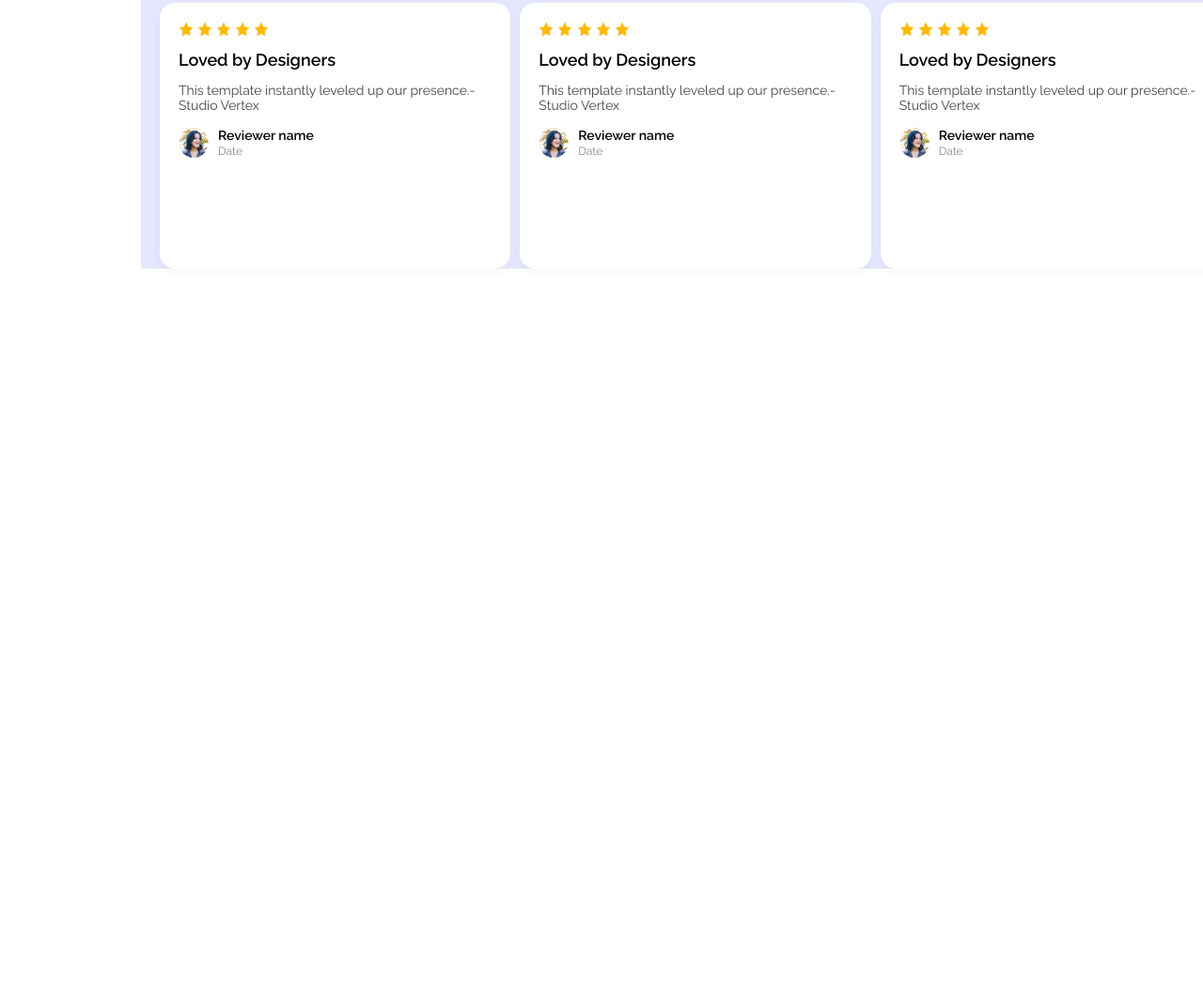
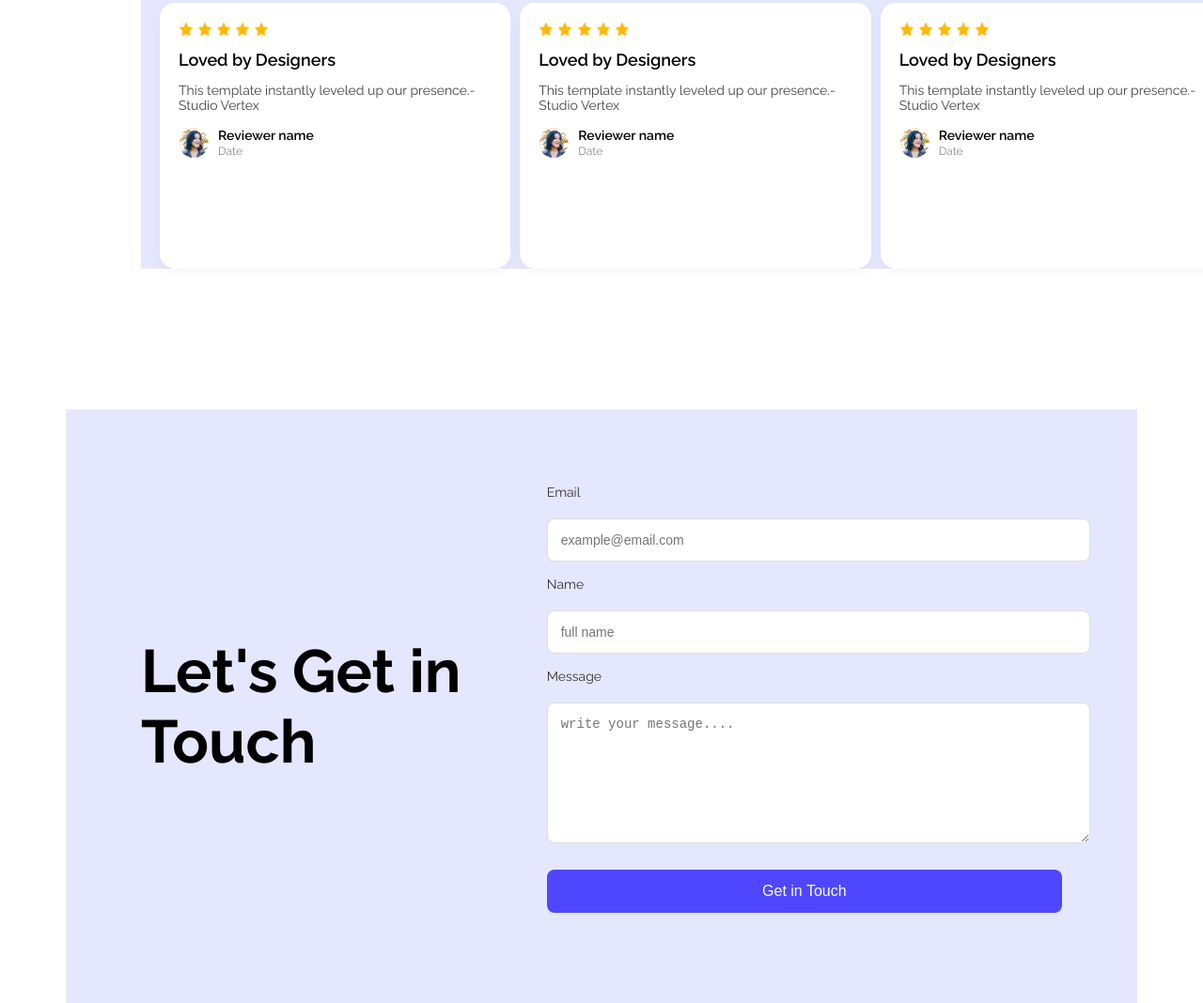
Before and after one commit to asmrubel/ASSIGNMENT-FINAL, a plain HTML site: page index.html in a window 1280 px wide. Shown: the part 1942-3010 px from the top of the page at 94% size. Before the commit the page ends 2378 px from the top, so only its background shows below. Drawn offline with Linux system fonts and the light colour scheme.

Commit message:
contact section added

```diff
--- a/index.html
+++ b/index.html
@@ -120,6 +120,27 @@
   </div>
 </section>
 
+<section class="contact-section">
+  <div class="contact-left">
+    <h1>Let's Get in<br>Touch</h1>
+  </div>
+
+  <form class="contact-form">
+    <label for="email">Email</label>
+    <input type="email" id="email" placeholder="example@email.com">
+
+    <label for="name">Name</label>
+    <input type="text" id="name" placeholder="full name">
+
+    <label for="message">Message</label>
+    <textarea id="message" placeholder="write your message...."></textarea>
+
+    <button type="submit">Get in Touch</button>
+  </form>
+</section>
+
+
+
 
   <footer>
 
--- a/style.css
+++ b/style.css
@@ -74,7 +74,8 @@ body {
 
 .focus-btn:hover,
 .signup-btn:hover,
-.action-btn:hover {
+.action-btn:hover,
+.contact-form button:hover {
   background-color: #3730a3;
 }
 
@@ -264,3 +265,70 @@ body {
   font-size: 12px;
   color: #888;
 }
+
+
+/* contact section */
+
+.contact-section {
+  width: 1140px;
+  height: 632px;
+  background-color: #E5E7FF;
+  display: flex;
+  justify-content: space-between;
+  padding: 80px;
+  box-sizing: border-box;
+  gap: 40px;
+  margin: 0 auto;
+}
+
+
+.contact-left {
+  width: 400px;
+  display: flex;
+  align-items: center;
+}
+
+.contact-left h1 {
+  font-size: 64px;
+  font-weight: 700;
+  margin: 0;
+}
+
+
+.contact-form {
+  width: 560px;
+  display: flex;
+  flex-direction: column;
+  gap: 16px;
+}
+
+.contact-form label {
+  font-size: 14px;
+  color: #333;
+  margin-bottom: 4px;
+}
+
+.contact-form input,
+.contact-form textarea {
+  width: 100%;
+  padding: 14px;
+  font-size: 14px;
+  border-radius: 8px;
+  border: 1px solid #ddd;
+  background-color: #ffffff;
+}
+
+.contact-form textarea {
+  height: 120px;
+}
+
+.contact-form button {
+  margin-top: 12px;
+  padding: 14px;
+  font-size: 16px;
+  background-color: #4E47FF;
+  color: white;
+  border: none;
+  border-radius: 8px;
+  cursor: pointer;
+}
```
